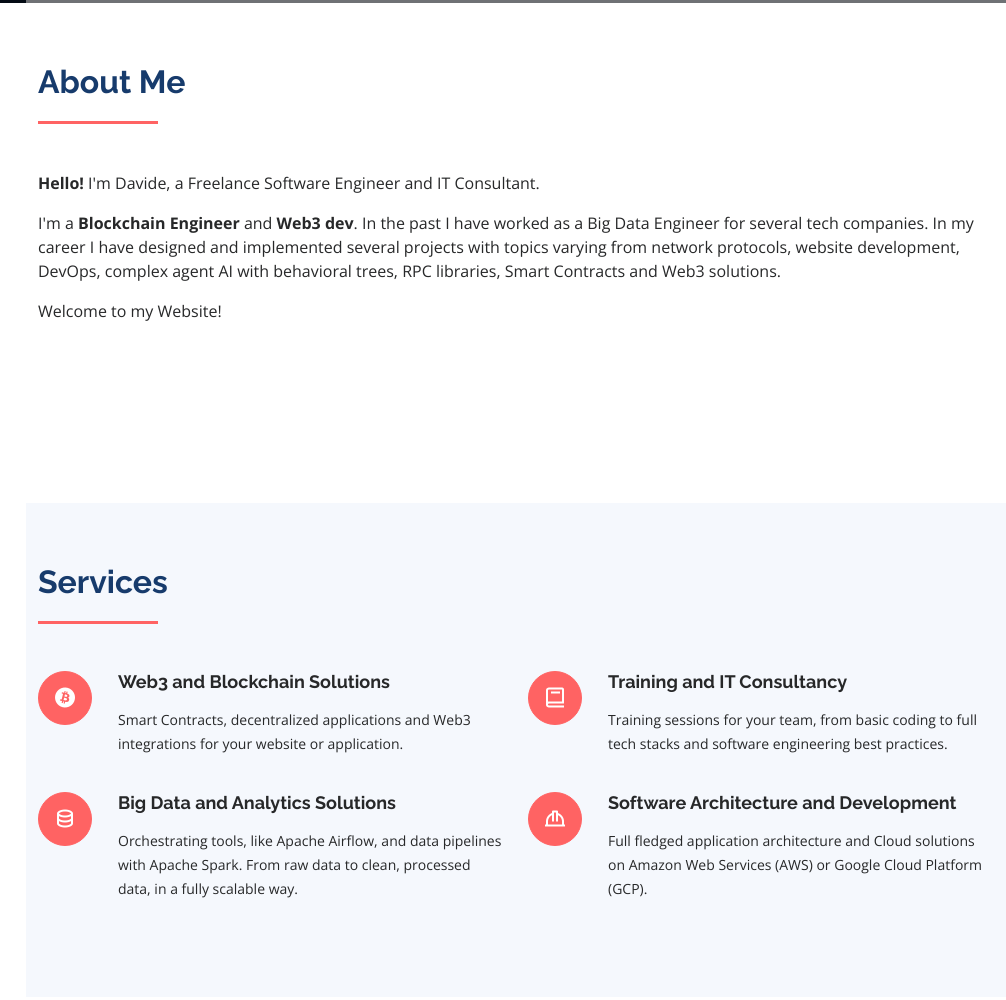
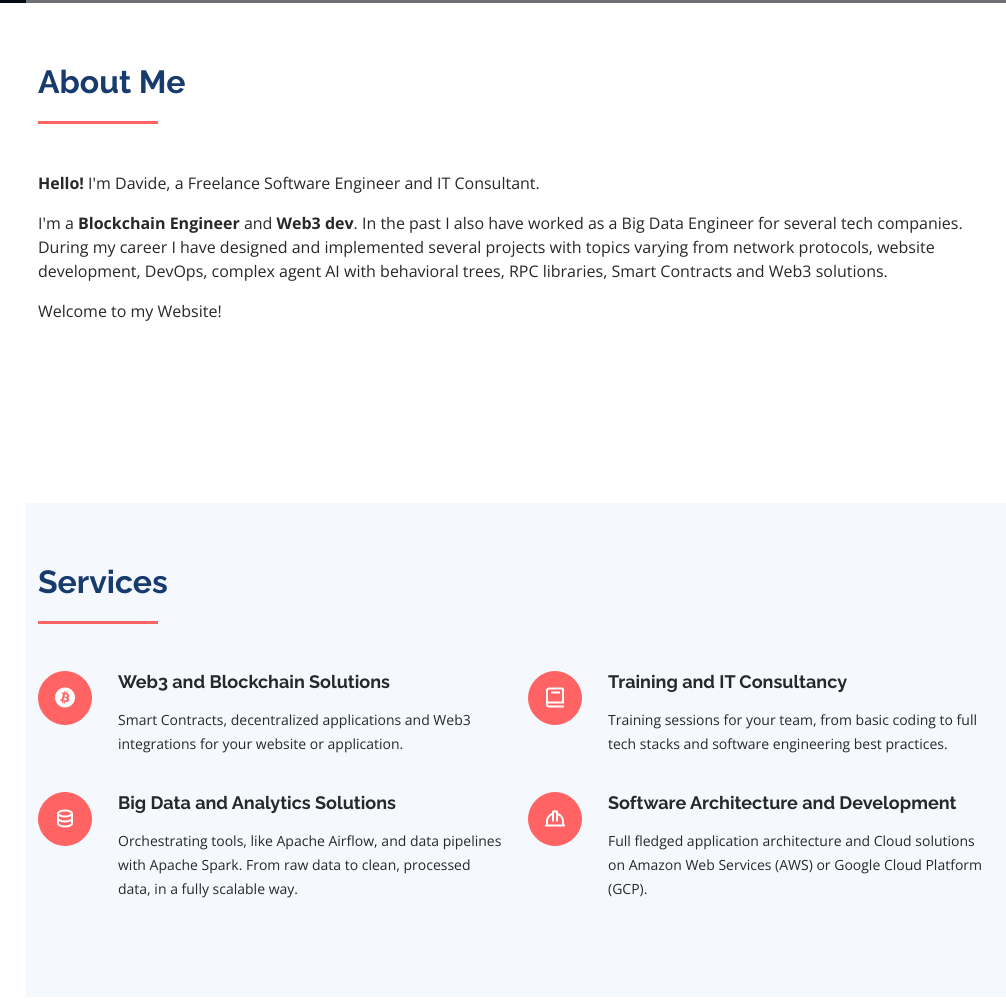
Before and after one commit to DadeKuma/personal-website, a plain HTML site: page index.html in a window 1280 px wide. Shown: the part 797-1797 px from the top of the page, without its empty margins (274-1280 px from the left). Drawn offline with nearby package versions, Linux system fonts and the light colour scheme; grey boxes are pictures that could not be loaded.

Commit message:
changed intro

```diff
--- a/index.html
+++ b/index.html
@@ -68,7 +68,7 @@
         <div class="row">
           <div class="col-lg-12 pt-4 pt-lg-0 content" data-aos="fade-left">
             <p><b>Hello!</b> I'm Davide, a Freelance Software Engineer and IT Consultant.</p>
-            <p>I'm a <b>Blockchain Engineer</b> and <b>Web3 dev</b>. In the past I have worked as a Big Data Engineer for several tech companies. In my career I have designed and implemented several projects with topics varying from network protocols, website development, DevOps, complex agent AI with behavioral trees, RPC libraries, Smart Contracts and Web3 solutions.
+            <p>I'm a <b>Blockchain Engineer</b> and <b>Web3 dev</b>. In the past I also have worked as a Big Data Engineer for several tech companies. During my career I have designed and implemented several projects with topics varying from network protocols, website development, DevOps, complex agent AI with behavioral trees, RPC libraries, Smart Contracts and Web3 solutions.
             </p>
             <p>Welcome to my Website!</p>
           </div>
```
